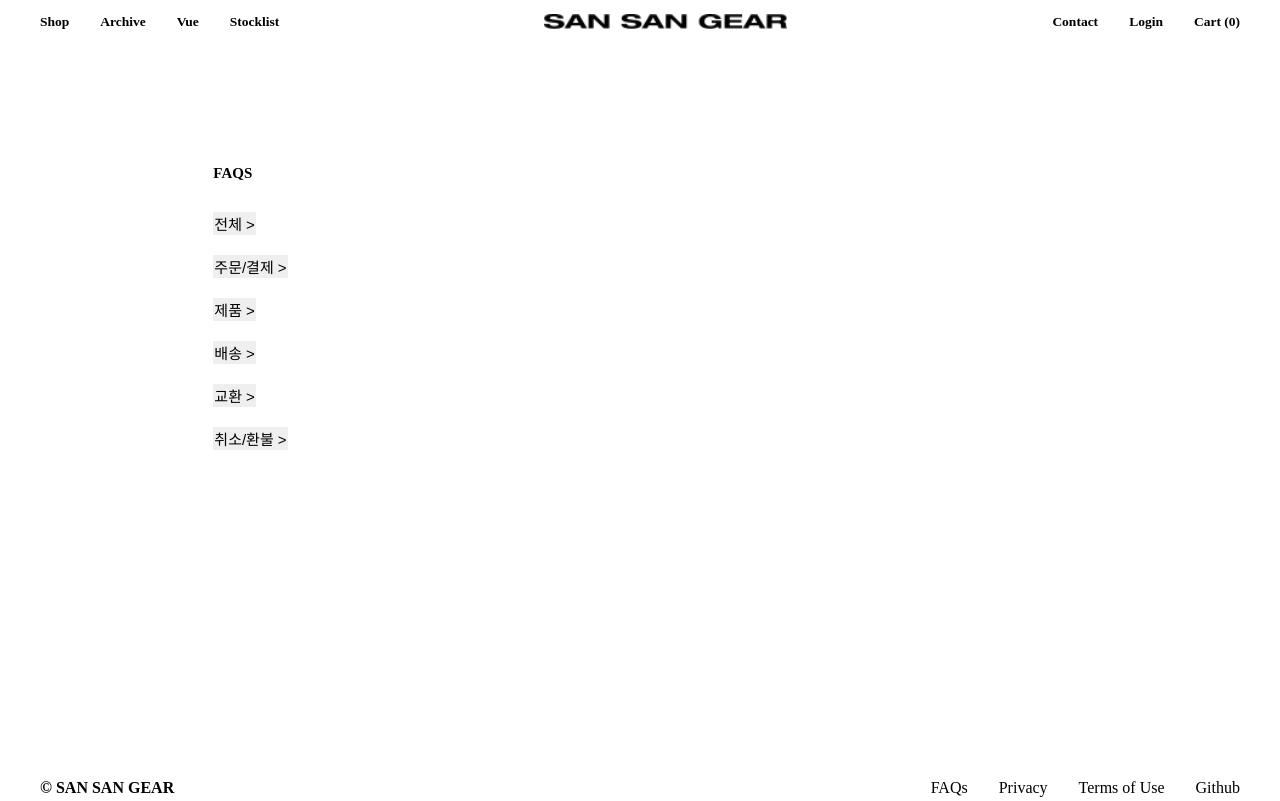
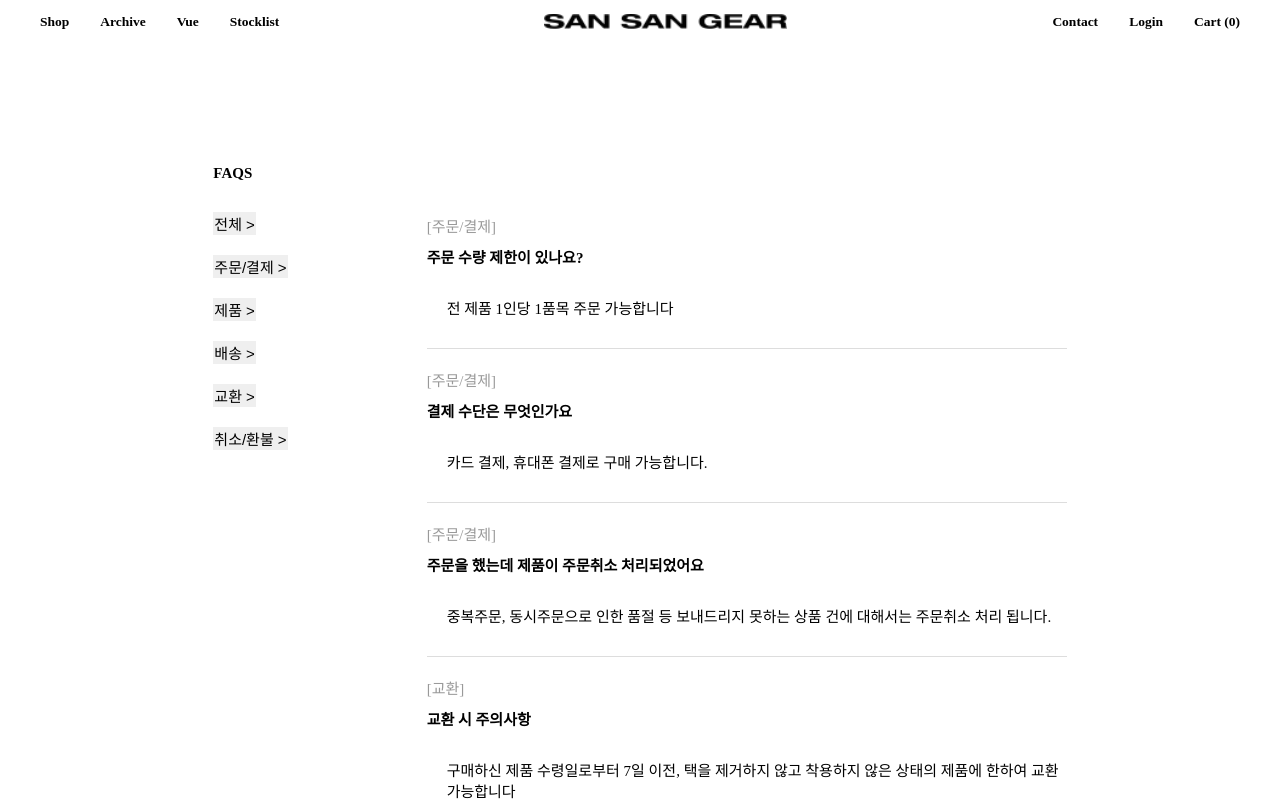
Before and after one commit to sansangear-clone-gr4/sansan-front, a React (Create React App) app: page /FAQ in a window 1280 px wide. Shown: the top 801 px of the page. Built offline with nearby package versions, Linux system fonts and the light colour scheme.

Commit message:
FAQ페이지 마무리

```diff
--- a/src/components/Cart/CartItemList.jsx
+++ /dev/null
@@ -1,3 +0,0 @@
-function CartItemList() {}
-
-export default CartItemList;
--- a/src/core/api/axios.js
+++ b/src/core/api/axios.js
@@ -8,9 +8,17 @@ export const instance = axios.create({
     //"Content-type": "multipart/form-data",
   },
 });
+
+export const instance2 = axios.create({
+  baseURL: "http://54.180.126.52",
+  headers: {
+    "Access-Control-Allow-Origin": "*",
+    "Content-type": "multipart/form-data",
+  },
+});
 //req헤더에 토큰
 // 우리쪽 헤더에 토큰을 달았으니 필요한 부분에서 cookie 만 불러오면 되는건가
-instance.interceptors.request.use((config) => {
+instance2.interceptors.request.use((config) => {
   if (config.headers === undefined) return;
   const token = getCookie("userToken");
   config.headers["Authorization"] = `${token}`;
--- a/src/pages/FAQ.jsx
+++ b/src/pages/FAQ.jsx
@@ -1,12 +1,12 @@
 import Footer from "../components/Footer/Footer";
 import Header from "../components/Header/Header";
-import { useState } from "react";
+import { useEffect, useState } from "react";
 import styled from "styled-components";
 import LayOut from "../components/LayOut/LayOut";
-
+import { deleteCookie } from "../shared/Cookie";
+import { Navigate, useNavigate } from "react-router";
 
 function FAQ() {
-  const [newList, setNewList] = useState([]);
   const faqList = [
     {
       title: "주문 수량 제한이 있나요?",
@@ -96,6 +96,38 @@ function FAQ() {
       category: "배송",
     },
   ];
+  const [newList, setNewList] = useState([
+    faqList.map((faq) => {
+      return (
+        <li claaName="faq">
+          <div
+            className="category"
+            style={{
+              color: "#999",
+              marginBottom: "10px",
+            }}
+          >
+            {" "}
+            &#91;{faq.category}&#93;
+          </div>
+          <div
+            className="title"
+            style={{
+              marginBottom: "30px",
+              fontSize: "15px",
+              fontWeight: "bold",
+            }}
+          >
+            {faq.title}
+          </div>
+          <div className="content" style={{ margin: "0px 0px 20px 20px" }}>
+            {faq.content}
+          </div>
+        </li>
+      );
+    }),
+  ]);
+
   const listHandler = () => {
     setNewList(
       faqList.map((faq) => {
@@ -176,7 +208,7 @@ function FAQ() {
           <STmenuContainer>
             <div className="menubox">
               <h2>FAQS</h2>
-              <button onClick={listHandler} value="전체">
+              <button onClick={listHandler} value="전체" checked>
                 전체 &#62;
               </button>
               <button
@@ -214,7 +246,7 @@ function FAQ() {
           <STfaqContainer>
             <div className="FAQbox">
               <div className="FAQList">
-                <ul className="FAQ">{newList}</ul>
+                <ul className="FAQ"> {newList}</ul>
               </div>
             </div>
           </STfaqContainer>
--- a/src/pages/LogIn.jsx
+++ b/src/pages/LogIn.jsx
@@ -15,10 +15,10 @@ function LogIn() {
 
     postLogin(login_data)
       .then((res) => {
-        alert("!!");
+        console.log(res.headers.authorization);
         setCookie("userToken", res.headers.authorization);
-        console.log(getCookie("userToken"));
-
+        setCookie("admin", res.data.role);
+        console.log(getCookie("admin"));
         const loginMsg = res.data.msg;
         const loginCode = res.data.statusCode;
         console.log(loginMsg, loginCode);
@@ -29,7 +29,7 @@ function LogIn() {
         }
       })
       .catch((error) => {
-        alert(error.responce.data.msg);
+        alert("아이디 비밀번호를 다시한번 확인해주세요");
         console.log(error);
       });
     navigate("/");
--- a/src/pages/SignUp.jsx
+++ b/src/pages/SignUp.jsx
@@ -140,6 +140,7 @@ function SignUp() {
       adminToken: adminToken,
     };
     dispatch(__signUp(data));
+    alert("회원가입이 완료되었습니다");
     navigate("/login");
 
     // instance.post("/api/user/signup", data);
@@ -174,16 +175,20 @@ function SignUp() {
             <form onSubmit={signUpHandler}>
               <STSignUpForm>
                 <div className="IDform">
-                  <p>ID *</p>
+                  <p>Email *</p>
                   <input
                     type="text"
                     value={userId}
                     onChange={(e) => setUserId(e.target.value)}
                   />
+                  {
+                    <p className="ptag" style={{ color: "green" }}>
+                      {idPtag}
+                    </p>
+                  }
                   <button type="button" className="dubBtn" onClick={IdDubChk}>
                     중복확인
                   </button>
-                  {<p className="ptag">{idPtag}</p>}
                 </div>
                 <div className="PWForm">
                   <p>Password *</p>
@@ -195,7 +200,11 @@ function SignUp() {
                     }}
                     onBlur={PWChk}
                   />
-                  {<p className="ptag">{PWPtag}</p>}
+                  {
+                    <p className="ptag" style={{ color: "green" }}>
+                      {PWPtag}
+                    </p>
+                  }
                   <p>Confirm Password *</p>
                   <input
                     type="password"
@@ -205,7 +214,11 @@ function SignUp() {
                     }}
                     onBlur={PWConfirmChk}
                   />
-                  {<p className="ptag">{PWConfirmP}</p>}
+                  {
+                    <p className="ptag" style={{ color: "green" }}>
+                      {PWConfirmP}
+                    </p>
+                  }
                 </div>
                 <div className="userName">
                   <p>Name *</p>
@@ -271,7 +284,8 @@ const STSignUpFeild = styled.div`
   flex: 0 0 auto;
   width: 33.33333333%;
   button {
-    margin-top: 30px;
+    margin-top: 10px;
+    margin-bottom: 30px;
     display: inline-block;
     box-sizing: border-box;
     border: 1px solid transparent;
@@ -297,13 +311,14 @@ const STSignUpForm = styled.div`
   div {
     input {
       width: 100%;
-      height: 1.5rem;
-      margin-bottom: 0.25rem;
+      height: 40px;
+      margin-bottom: 1.2rem;
       border: solid 1px #ddd;
       padding: 0.65rem;
       font-size: 18px;
     }
     p {
+      margin-top: 20px;
       text-align: left;
       font-size: 18px;
       font-weight: bold;
--- a/src/redux/modules/postSlice.js
+++ b/src/redux/modules/postSlice.js
@@ -1,5 +1,6 @@
 import { createAsyncThunk, createSlice } from "@reduxjs/toolkit";
 import axios from "axios";
+import { instance2 } from "../../core/api/axios";
 
 const initialState = {
   posts: [],
@@ -13,11 +14,7 @@ export const __postPost = createAsyncThunk(
   async (payload, thunkAPI) => {
     console.log(payload);
     try {
-      const data = await axios.post("http://localhost:3001/posts", payload, {
-        headers: {
-          "Content-Type": "multipart/form-data", // Content-Type을 반드시 이렇게 하여야 한다.
-        },
-      });
+      const data = await instance2.post("/api/posts", payload);
       console.log(data);
       return thunkAPI.fulfillWithValue(data.data);
     } catch (error) {
--- a/src/shared/Cookie.js
+++ b/src/shared/Cookie.js
@@ -7,7 +7,7 @@ const getCookie = (name) => {
 };
 
 // 쿠키에 저장하는 함수
-const setCookie = (name, value, exp = 1) => {
+const setCookie = (name, value, exp = 5) => {
   let date = new Date();
   date.setTime(date.getTime() + exp * 24 * 60 * 60 * 1000);
   document.cookie = `${name}=${value};expires=${date.toUTCString()};path=/`;
```
Also changed, not shown: src/components/Header/Header.jsx (+19 -10 lines).
